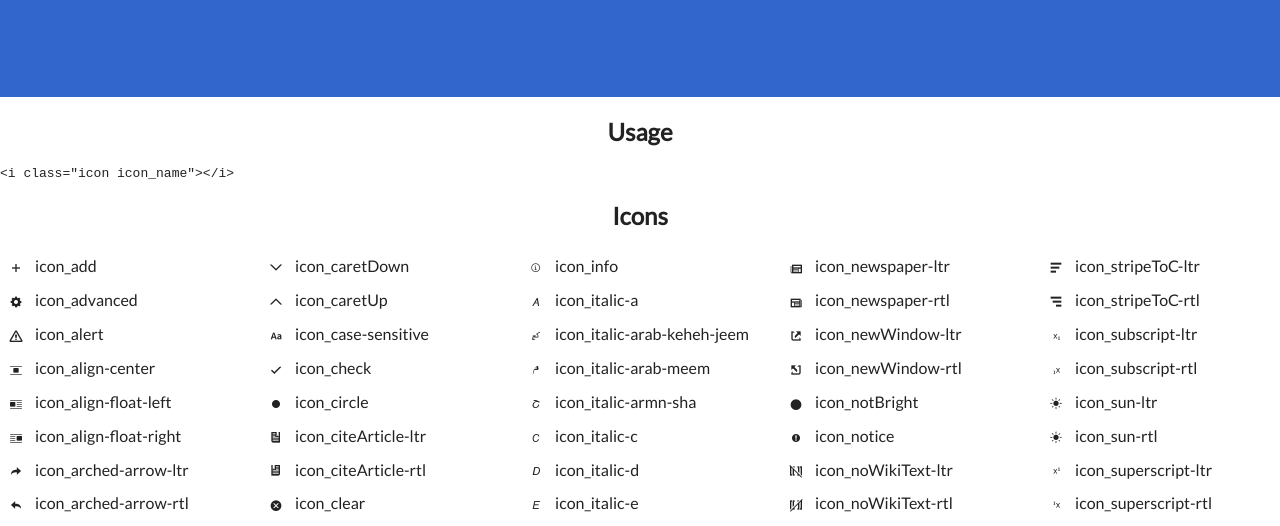
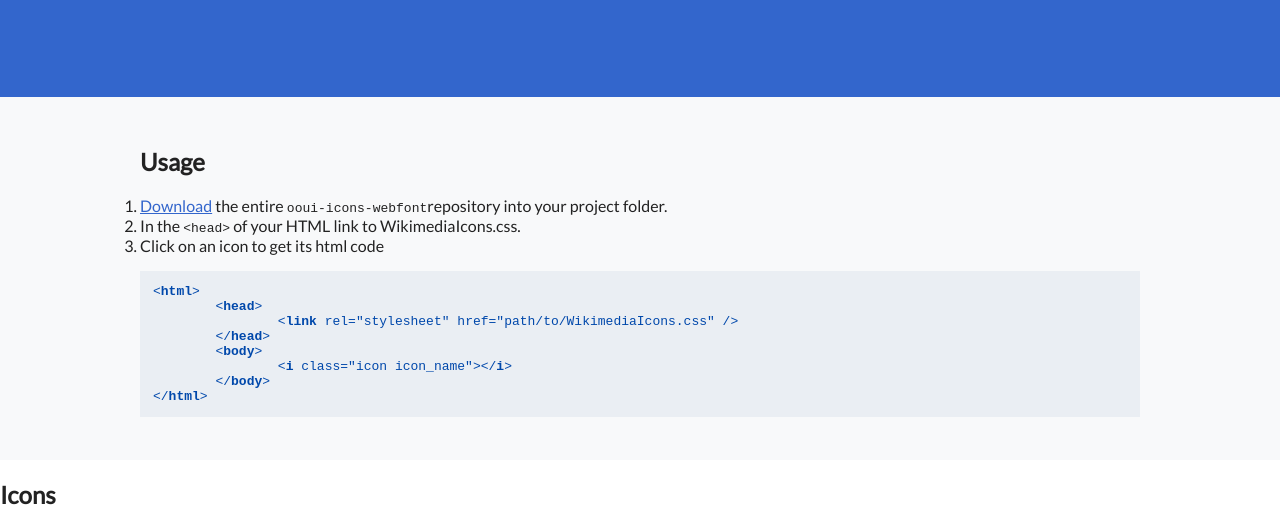
Before and after one commit to prtksxna/ooui-icons-webfont, a website: page index.html in a window 1280 px wide. Shown: the part 230-756 px from the top of the page. Drawn offline with nearby package versions, Linux system fonts and the light colour scheme.

Commit message:
Add usage section

```diff
--- a/index.html
+++ b/index.html
@@ -3,6 +3,10 @@
 	<head>
 		<meta charset="utf-8">
 		<link href="https://fonts.googleapis.com/css?family=Lato" rel="stylesheet">
+
+		<link rel="stylesheet" href="https://cdnjs.cloudflare.com/ajax/libs/highlight.js/9.9.0/styles/mono-blue.min.css">
+		<script src="https://cdnjs.cloudflare.com/ajax/libs/highlight.js/9.9.0/highlight.min.js"></script>
+
 		<title>Wikimedia Icons</title>
 		<style>
 		body {
@@ -18,17 +22,27 @@
 			text-align: center;
 			padding: 100px;
 		}
+		header a {
+			color: white;
+		}
 		h1 {
 			font-size: 3em;
 			margin-bottom: 0;
 		}
-		h1, h2 {
-			text-align: center;
-			display: block;
-			clear: both;
+		.usage {
+			background: #f8f9fa;
+			margin: 0;
+			padding: 30px 100px;
 		}
-		a {
-			color: white;
+		.usage a {
+			color: #36c;
+		}
+		.usage ol {
+			padding: 0;
+		}
+		.usage div {
+			width: 1000px;
+			margin: 0 auto;
 		}
 		.icons {
 			margin-bottom:40px;
@@ -1461,8 +1475,23 @@
 		</header>
 
 		<div class="usage">
-			<h2>Usage</h2>
-			<pre><code>&lt;i class=&quot;icon icon_<span id="name">name</span>&quot;&gt;&lt;/i&gt;</code></pre>
+			<div>
+				<h2>Usage</h2>
+				<ol>
+					<li><a href="https://github.com/prtksxna/ooui-icons-webfont">Download</a> the entire <code>ooui-icons-webfont</code>repository into your project folder.</li>
+					<li>In the <code>&lt;head&gt;</code> of your HTML link to WikimediaIcons.css.</li>
+					<li>Click on an icon to get its html code</li>
+				</ol>
+
+				<pre><code class="html">&lt;html&gt;
+	&lt;head&gt;
+		&lt;link rel="stylesheet" href="path/to/WikimediaIcons.css" /&gt;
+	&lt;/head&gt;
+	&lt;body&gt;
+		&lt;i class=&quot;icon icon_<span id="name">name</span>&quot;&gt;&lt;/i&gt;
+	&lt;/body&gt;
+&lt;/html&gt;</code></pre>
+			</div>
 		</div>
 
 
@@ -2833,5 +2862,6 @@
 			}
 		})();
 		</script>
+		<script>hljs.initHighlightingOnLoad();</script>
 	</body>
 </html>
```
Also changed, not shown: templates/demo.html (+38 -8 lines), wikimedia-icons.ttf, wikimedia-icons.woff, 1 other file.
